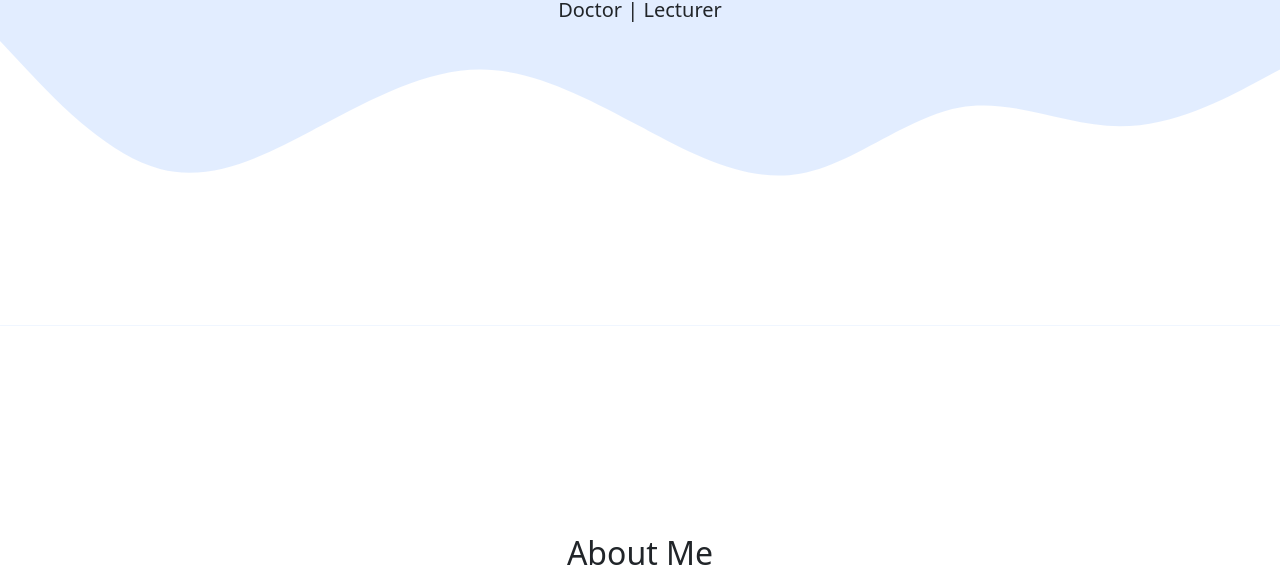
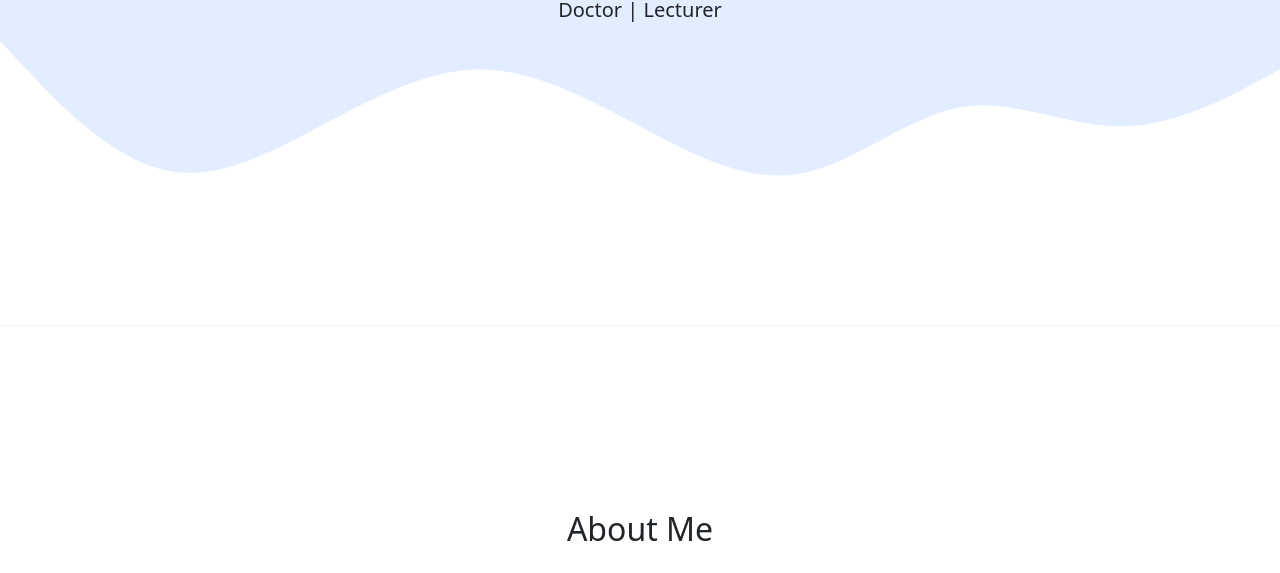
Before and after one commit to rhinofacial/rhinofacial.github.io, a plain HTML site: page index.html in a window 1280 px wide. Shown: the part 379-952 px from the top of the page. Drawn offline with nearby package versions, Linux system fonts and the light colour scheme.

Commit message:
Update index.html
hilang br

```diff
--- a/index.html
+++ b/index.html
@@ -59,7 +59,7 @@
    <section id="about">
     <div class="container">
         <div class="row text-center mb-3 ">
-          <div class="col"><br><br>
+          <div class="col"><br>
             <h2>About Me</h2>
           </div>
         </div>
@@ -94,7 +94,7 @@
     <div class="container">
       <div class="row text-center ">
         <div class="col">
-          <br><br>
+
           <h2>My Gallery</h2>
         </div>
       </div>
@@ -208,7 +208,7 @@
     <div class="container">
         <div class="row text-center mb-3 ">
           <div class="col">
-            <br><br>
+
             <h2>Info</h2>
           </div>
         </div>
```
